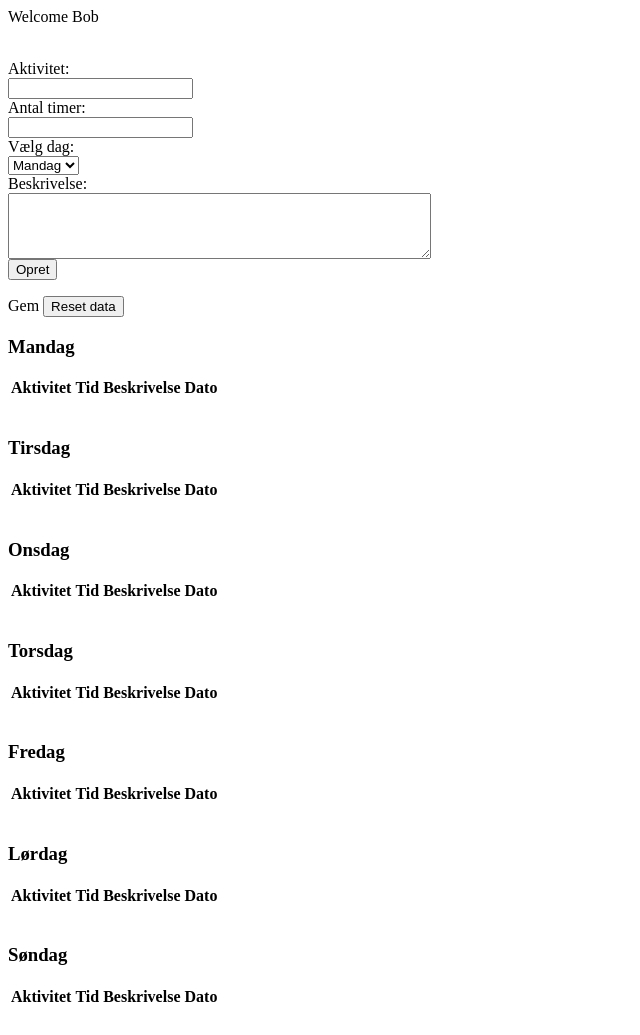
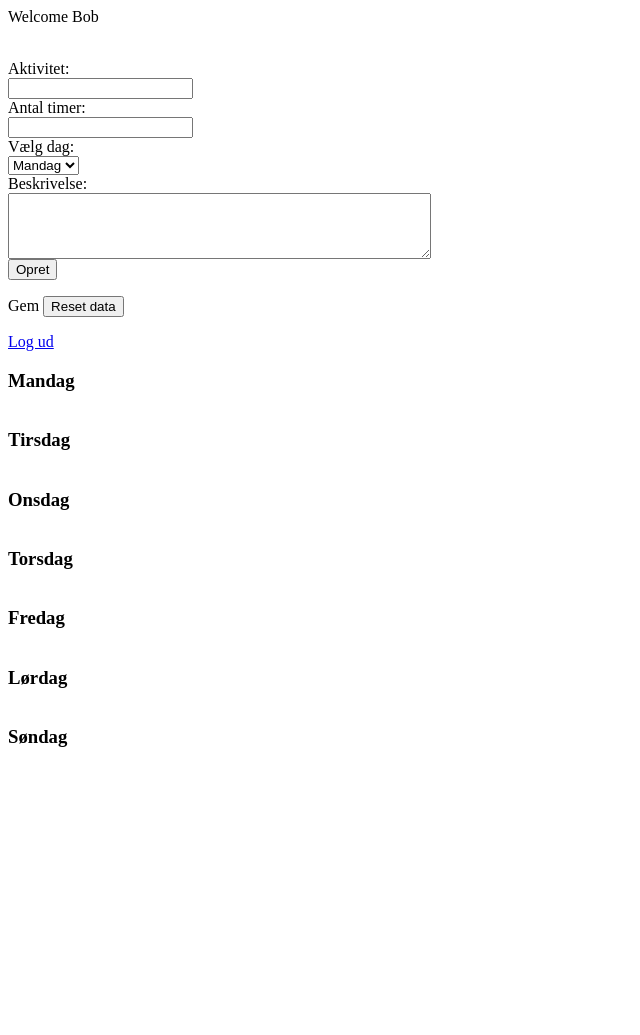
Before and after one commit to Klint02/Eksamensprojekt-Programmering, a Flask app: page / in a window 1280 px wide. Shown: the whole page, without its empty margins (0-640 px from the left). After the commit the page ends 747 px from the top, so only its background shows below. Run offline with Flask 2, Linux system fonts and the light colour scheme; a user stored in the database is signed in; lists and menus that the app fills with data are empty.

Commit message:
alot of things :)

```diff
--- a/app.py
+++ b/app.py
@@ -10,7 +10,7 @@ activitys = []
 app.secret_key = 'BAD_SECRET_KEY'
 @app.route('/', methods=['POST', 'GET'])
 def index():
-    with sqlite3.connect("db.db") as db:
+    with sqlite3.connect("users.db") as db:
         try:
             if session.get('username') == None:
                 return render_template("login.html")
@@ -25,10 +25,8 @@ def index():
 
                 cursor = db.cursor()
 
-                #cursor.execute("UPDATE person SET Calender = (?) WHERE person = 'test'", (activitys))
-                cursor.execute("INSERT INTO person (Person, Calender) VALUES ('test', ?)", ())
+                #cursor.execute("INSERT INTO person (Person, Calender) VALUES ('test', ?)", ())
 
-                #return render_template("index.html", activitys=activitys)
         except sqlite3.Error:
             message = "There was a problem executing the SQL statement"
             return render_template("index.html", error=message, activitys=activitys)
@@ -36,7 +34,7 @@ def index():
 
 @app.route('/save', methods=['POST', 'GET'])
 def save():
-    with sqlite3.connect("db.db") as db:
+    with sqlite3.connect("users.db") as db:
         try:
             # Hvis der postes noget data
             if request.method == "POST":
@@ -58,7 +56,14 @@ def log_the_user_in(username):
         with open(f"datafiles/{session['username']}", 'wb') as file:
             activitys = ""
             pickle.dump(activitys, file)
-            return render_template('index.html', activitys=activitys, username=username)
+            with sqlite3.connect("users.db") as db:
+                try:
+                    cursor = db.cursor()
+                    cursor.execute("INSERT INTO Interests VALUES (?,?,?,?)", (session['username'], "Ikke oplyst", "Ikke oplyst", "Ikke oplyst"))
+                    return render_template('index.html', activitys=activitys, username=username)
+                except sqlite3.Error:
+                    message = "There was a problem executing the SQL statement"
+                    return render_template("login.html", error=message)
 
 
 @app.route('/login', methods=['POST', 'GET'])
--- a/templates/index.html
+++ b/templates/index.html
@@ -9,6 +9,7 @@
     <link rel="stylesheet" href="">
   </head>
   <body>
+    <div id="text-and-input">
     <p>Welcome {{ session['username'] }}</p><br>
     <form method="post" action="/">
       <label id="activity" for"activity">Aktivitet:</label><br>
@@ -37,156 +38,101 @@
       <label id="save_button" for="save_button">Gem</label>
       <input id="submit_button" type="submit" value="Reset data">
     </form>
+    <a href="logout">Log ud</a>
+    </div>
+    <div class="calender">
     <!-- Målmand -->
-    <h3>Mandag</h3>
+    <div class="column">
     <table>
-      <tr>
-        <th>Aktivitet</th>
-        <th>Tid</th>
-        <th>Beskrivelse</th>
-        <th>Dato</th>
-      </tr>
+      <caption><h3>Mandag</h3></caption>
       {% for activity in activitys %}
         {% if activity.day == 'Monday' %}
           <tr>
-            <td>{{ activity.activity }}</td>
-            <td>{{ activity.time }}</td>
-            <td>{{ activity.description }}</td>
-            <td>{{ activity.date }}</td>
+            <td>{{ activity.activity }} | Tid afsat: {{ activity.time }}t <br> Beskrivelse: {{ activity.description }}</td>
           </tr>
         {% endif %}
       {% endfor %}
     </table>
-    <br />
-
+    </div>
     <!-- Forsvar -->
-    <h3>Tirsdag</h3>
+    <div class="column">
     <table>
-      <tr>
-        <th>Aktivitet</th>
-        <th>Tid</th>
-        <th>Beskrivelse</th>
-        <th>Dato</th>
-      </tr>
+      <caption><h3>Tirsdag</h3></caption>
       {% for activity in activitys %}
         {% if activity.day == 'Tuesday' %}
           <tr>
-            <td>{{ activity.activity }}</td>
-            <td>{{ activity.time }}</td>
-            <td>{{ activity.description }}</td>
-            <td>{{ activity.date }}</td>
+            <td>{{ activity.activity }} | Tid afsat: {{ activity.time }}t <br> Beskrivelse: {{ activity.description }}</td>
+          </tr>
+        {% endif %}
+      {% endfor %}
+
+    </table>
+    </div>
+    <!-- Midtbane -->
+    <div class="column">
+    <table>
+      <caption><h3>Onsdag</h3></caption>
+      {% for activity in activitys %}
+        {% if activity.day == 'Wednesday' %}
+          <tr>
+            <td>{{ activity.activity }} | Tid afsat: {{ activity.time }}t <br> Beskrivelse: {{ activity.description }}</td>
           </tr>
         {% endif %}
       {% endfor %}
     </table>
-    <br />
-
-    <!-- Midtbane -->
-    <h3>Onsdag</h3>
+    </div>
+    <!-- Angriber -->
+    <div class="column">
     <table>
-      <tr>
-        <th>Aktivitet</th>
-        <th>Tid</th>
-        <th>Beskrivelse</th>
-        <th>Dato</th>
-      </tr>
+      <caption><h3>Torsdag</h3></caption>
       {% for activity in activitys %}
-        {% if activity.day == 'Wednesday' %}
+        {% if activity.day == 'Thursday' %}
           <tr>
-            <td>{{ activity.activity }}</td>
-            <td>{{ activity.time }}</td>
-            <td>{{ activity.description }}</td>
-            <td>{{ activity.date }}</td>
+            <td>{{ activity.activity }} | Tid afsat: {{ activity.time }}t <br> Beskrivelse: {{ activity.description }}</td>
           </tr>
         {% endif %}
       {% endfor %}
     </table>
-    <br />
-
-    <!-- Angriber -->
-    <h3>Torsdag</h3>
+    </div>
+    <div class="column">
     <table>
-      <tr>
-        <th>Aktivitet</th>
-        <th>Tid</th>
-        <th>Beskrivelse</th>
-        <th>Dato</th>
-      </tr>
+      <caption><h3>Fredag</h3></caption>
       {% for activity in activitys %}
-        {% if activity.day == 'Thursday' %}
+        {% if activity.day == 'Friday' %}
           <tr>
-            <td>{{ activity.activity }}</td>
-            <td>{{ activity.time }}</td>
-            <td>{{ activity.description }}</td>
-            <td>{{ activity.date }}</td>
+            <td>{{ activity.activity }} | Tid afsat: {{ activity.time }}t <br> Beskrivelse: {{ activity.description }}</td>
           </tr>
         {% endif %}
       {% endfor %}
     </table>
-    <br>
-
-    <h3>Fredag</h3>
+    </div>
+    <div class="column">
     <table>
-      <tr>
-        <th>Aktivitet</th>
-        <th>Tid</th>
-        <th>Beskrivelse</th>
-        <th>Dato</th>
-      </tr>
+      <caption><h3>Lørdag</h3></caption>
       {% for activity in activitys %}
-        {% if activity.day == 'Friday' %}
+        {% if activity.day == 'Saturday' %}
           <tr>
-            <td>{{ activity.activity }}</td>
-            <td>{{ activity.time }}</td>
-            <td>{{ activity.description }}</td>
-            <td>{{ activity.date }}</td>
+            <td>{{ activity.activity }} | Tid afsat: {{ activity.time }}t <br> Beskrivelse: {{ activity.description }}</td>
           </tr>
         {% endif %}
       {% endfor %}
     </table>
-    <br>
-
-    <h3>Lørdag</h3>
+    </div>
+    <div class="column">
     <table>
-      <tr>
-        <th>Aktivitet</th>
-        <th>Tid</th>
-        <th>Beskrivelse</th>
-        <th>Dato</th>
-      </tr>
+      <caption><h3>Søndag</h3></caption>
       {% for activity in activitys %}
-        {% if activity.day == 'Saturday' %}
+        {% if activity.day == 'Sunday' %}
           <tr>
-            <td>{{ activity.activity }}</td>
-            <td>{{ activity.time }}</td>
-            <td>{{ activity.description }}</td>
-            <td>{{ activity.date }}</td>
+            <td>{{ activity.activity }} | Tid afsat: {{ activity.time }}t <br> Beskrivelse: {{ activity.description }}</td>
           </tr>
         {% endif %}
       {% endfor %}
     </table>
+    </div>
+    </div>
     <br>
 
-    <h3>Søndag</h3>
-    <table>
-      <tr>
-        <th>Aktivitet</th>
-        <th>Tid</th>
-        <th>Beskrivelse</th>
-        <th>Dato</th>
-      </tr>
-      {% for activity in activitys %}
-        {% if activity.day == 'Sunday' %}
-          <tr>
-            <td>{{ activity.activity }}</td>
-            <td>{{ activity.time }}</td>
-            <td>{{ activity.description }}</td>
-            <td>{{ activity.date }}</td>
-          </tr>
-        {% endif %}
-      {% endfor %}
-    </table>
-    <br>
     <script src="" async defer></script>
   </body>
 </html>
--- a/templates/login.html
+++ b/templates/login.html
@@ -30,6 +30,7 @@
                     <input type="password" name="password" placeholder="Password"><br>
                     <input type="submit" value="Submit"><br>
                 </form>
+                <a href="register">Opret konto</a>
         </div>
     </body>
 </html>
--- a/templates/register.html
+++ b/templates/register.html
@@ -30,6 +30,7 @@
                     <input type="password" name="password" placeholder="Password"><br>
                     <input type="submit" value="Submit"><br>
                 </form>
+                <p>Hvis du allerede har en konto klik her: <a href="login">Log ind</a></p>
         </div>
     </body>
 </html>
```
Also changed, not shown: users.db, 3 other files.
